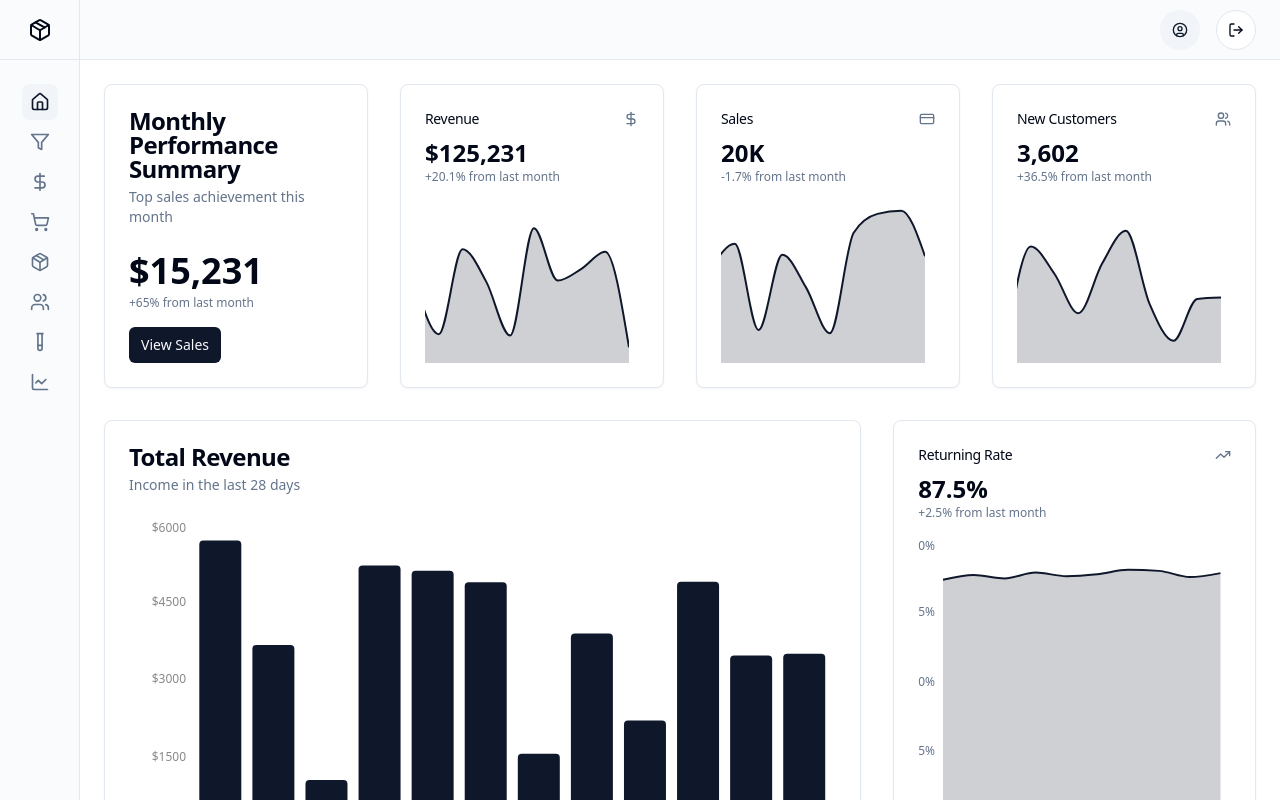
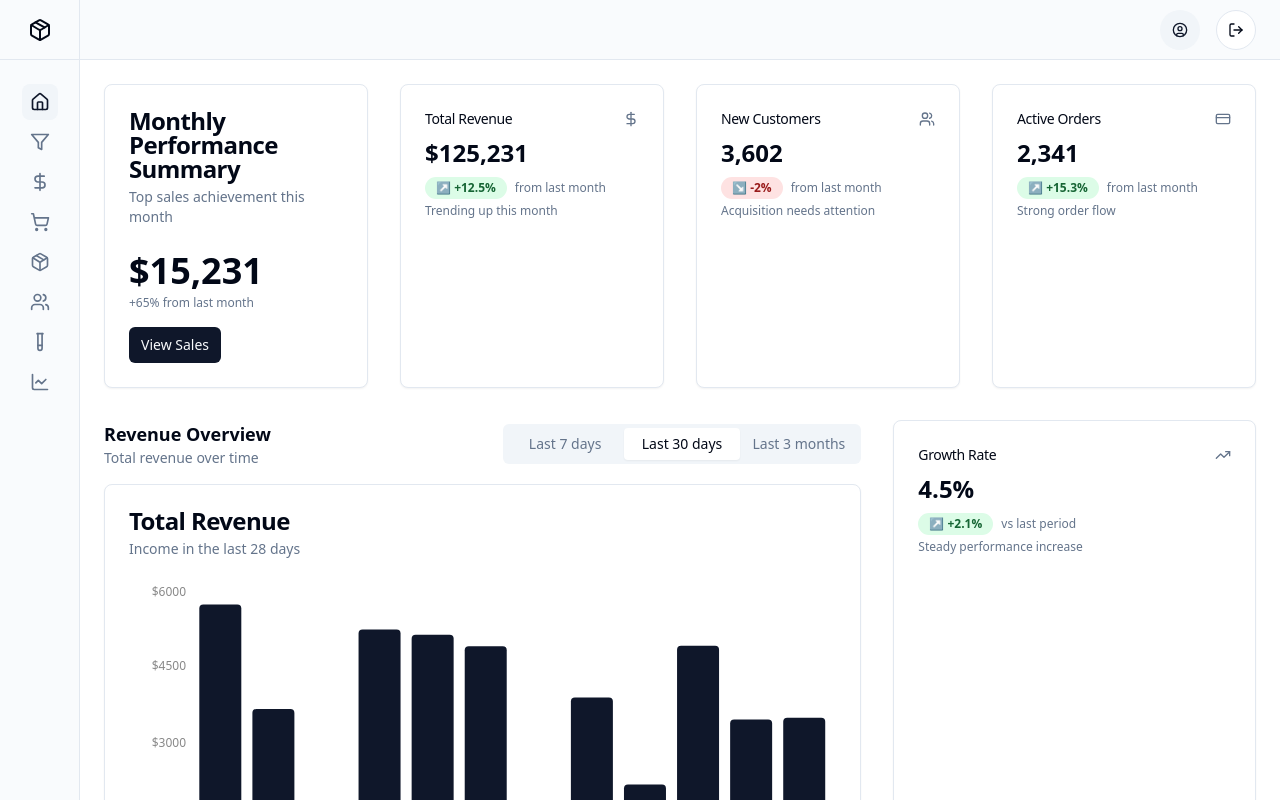
Before and after one commit to ztffn/ecommerce-admin, a React (Vite) app: page /admin/overview in a window 1280 px wide. Shown: the top 800 px of the page. Built offline with nearby package versions, Linux system fonts and the light colour scheme.

Commit message:
Refactor: Improve overview panel design
Implement the design from the shadcn dashboard example, including trend badges and date range selection for graphs in the main overview panel.

```diff
--- /dev/null
+++ b/src/components/admin/MetricCard.tsx
@@ -0,0 +1,44 @@
+
+import { Card, CardContent, CardHeader, CardTitle } from "@/components/ui/card";
+import { Badge } from "@/components/ui/badge";
+import { LucideIcon } from "lucide-react";
+import { cn } from "@/lib/utils";
+
+type MetricCardProps = {
+  title: string;
+  value: string;
+  description: string;
+  trend: {
+    value: string;
+    isPositive: boolean;
+    description: string;
+  };
+  icon: LucideIcon;
+};
+
+export function MetricCard({ title, value, description, trend, icon: Icon }: MetricCardProps) {
+  return (
+    <Card>
+      <CardHeader className="flex flex-row items-center justify-between space-y-0 pb-2">
+        <CardTitle className="text-sm font-medium">{title}</CardTitle>
+        <Icon className="h-4 w-4 text-muted-foreground" />
+      </CardHeader>
+      <CardContent>
+        <div className="text-2xl font-bold">{value}</div>
+        <div className="flex items-center space-x-2 mt-2">
+          <Badge
+            variant={trend.isPositive ? "default" : "secondary"}
+            className={cn(
+              "text-xs",
+              trend.isPositive ? "bg-green-100 text-green-800" : "bg-red-100 text-red-800"
+            )}
+          >
+            {trend.isPositive ? "↗" : "↘"} {trend.value}
+          </Badge>
+          <p className="text-xs text-muted-foreground">{trend.description}</p>
+        </div>
+        <p className="text-xs text-muted-foreground mt-1">{description}</p>
+      </CardContent>
+    </Card>
+  );
+}
--- /dev/null
+++ b/src/components/admin/TimePeriodSelector.tsx
@@ -0,0 +1,22 @@
+
+import { Tabs, TabsList, TabsTrigger } from "@/components/ui/tabs";
+
+type TimePeriodSelectorProps = {
+  value: string;
+  onValueChange: (value: string) => void;
+  periods: Array<{ value: string; label: string }>;
+};
+
+export function TimePeriodSelector({ value, onValueChange, periods }: TimePeriodSelectorProps) {
+  return (
+    <Tabs value={value} onValueChange={onValueChange} className="w-auto">
+      <TabsList className="grid w-full grid-cols-3">
+        {periods.map((period) => (
+          <TabsTrigger key={period.value} value={period.value}>
+            {period.label}
+          </TabsTrigger>
+        ))}
+      </TabsList>
+    </Tabs>
+  );
+}
--- a/src/pages/admin/Overview.tsx
+++ b/src/pages/admin/Overview.tsx
@@ -1,3 +1,4 @@
+
 import { CongratulationsCard } from "@/components/admin/CongratulationsCard";
 import { OverviewChart } from "@/components/admin/OverviewChart";
 import { RecentOrders } from "@/components/admin/RecentOrders";
@@ -6,75 +7,83 @@ import { SalesByLocation } from "@/components/admin/SalesByLocation";
 import { StoreVisitsBySource } from "@/components/admin/StoreVisitsBySource";
 import { CustomerReviews } from "@/components/admin/CustomerReviews";
 import { BestSellingProducts } from "@/components/admin/BestSellingProducts";
-import { TrendCard } from "@/components/admin/TrendCard";
+import { MetricCard } from "@/components/admin/MetricCard";
+import { TimePeriodSelector } from "@/components/admin/TimePeriodSelector";
+import { useState } from "react";
 
-// Generate dummy data for trend charts
-const generateTrendData = () => {
-  return Array.from({ length: 10 }, (_, i) => ({
-    name: `Point ${i + 1}`,
-    value: Math.floor(Math.random() * 100) + 10,
-  }));
-};
-
-const revenueData = generateTrendData();
-const salesData = generateTrendData();
-const customersData = generateTrendData();
-
-const returningRateData = [
-  { name: "Jan", value: 86.5 },
-  { name: "Feb", value: 88.2 },
-  { name: "Mar", value: 87.0 },
-  { name: "Apr", value: 89.1 },
-  { name: "May", value: 87.8 },
-  { name: "Jun", value: 88.5 },
-  { name: "Jul", value: 90.1 },
-  { name: "Aug", value: 89.7 },
-  { name: "Sep", value: 87.5 },
-  { name: "Oct", value: 88.9 },
+const timePeriods = [
+  { value: "7d", label: "Last 7 days" },
+  { value: "30d", label: "Last 30 days" },
+  { value: "3m", label: "Last 3 months" }
 ];
 
+export default function AdminOverview() {
+  const [selectedPeriod, setSelectedPeriod] = useState("30d");
 
-export default function AdminOverview() {
   return (
     <div className="flex flex-col gap-4 md:gap-8">
       <div className="grid gap-4 md:grid-cols-2 md:gap-8 lg:grid-cols-4">
         <CongratulationsCard />
-        <TrendCard
-          title="Revenue"
-          amount="$125,231"
-          description="+20.1% from last month"
+        <MetricCard
+          title="Total Revenue"
+          value="$125,231"
+          description="Trending up this month"
+          trend={{
+            value: "+12.5%",
+            isPositive: true,
+            description: "from last month"
+          }}
           icon={DollarSign}
-          data={revenueData}
         />
-        <TrendCard
-          title="Sales"
-          amount="20K"
-          description="-1.7% from last month"
+        <MetricCard
+          title="New Customers"
+          value="3,602"
+          description="Acquisition needs attention"
+          trend={{
+            value: "-2%",
+            isPositive: false,
+            description: "from last month"
+          }}
+          icon={Users}
+        />
+        <MetricCard
+          title="Active Orders"
+          value="2,341"
+          description="Strong order flow"
+          trend={{
+            value: "+15.3%",
+            isPositive: true,
+            description: "from last month"
+          }}
           icon={CreditCard}
-          data={salesData}
-        />
-        <TrendCard
-          title="New Customers"
-          amount="3,602"
-          description="+36.5% from last month"
-          icon={Users}
-          data={customersData}
         />
       </div>
 
       <div className="grid grid-cols-1 lg:grid-cols-3 gap-4 md:gap-8">
         <div className="lg:col-span-2">
-            <OverviewChart />
+          <div className="flex items-center justify-between mb-4">
+            <div>
+              <h3 className="text-lg font-semibold">Revenue Overview</h3>
+              <p className="text-sm text-muted-foreground">Total revenue over time</p>
+            </div>
+            <TimePeriodSelector
+              value={selectedPeriod}
+              onValueChange={setSelectedPeriod}
+              periods={timePeriods}
+            />
+          </div>
+          <OverviewChart />
         </div>
-        <TrendCard
-          title="Returning Rate"
-          amount="87.5%"
-          description="+2.5% from last month"
+        <MetricCard
+          title="Growth Rate"
+          value="4.5%"
+          description="Steady performance increase"
+          trend={{
+            value: "+2.1%",
+            isPositive: true,
+            description: "vs last period"
+          }}
           icon={TrendingUp}
-          data={returningRateData}
-          showXAxis={true}
-          showYAxis={true}
-          yAxisFormatter={(value) => `${value}%`}
         />
       </div>
 
```
